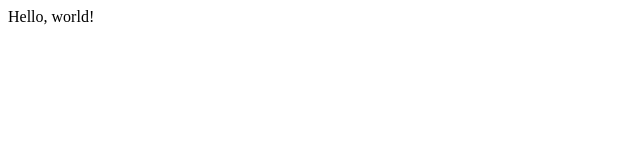
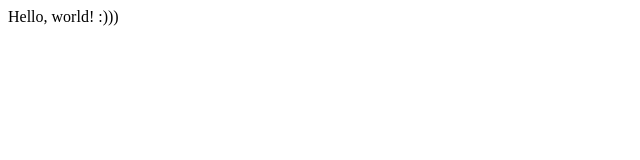
Before and after one commit to NataliaDulepa/homepage, a plain HTML site: page index.html in a window 1280 px wide. Shown: the full height of the page, 0-640 px from the left. Drawn offline with Linux system fonts and the light colour scheme.

Commit message:
Changed body in feature-body
Changed body in feature-body

```diff
--- a/index.html
+++ b/index.html
@@ -8,6 +8,6 @@
     <link rel="me" href="sms:+38(063)76-75-785">
   </head>
   <body>
-    Hello, world!
+    Hello, world! :)))
   </body>
 </html>
```
